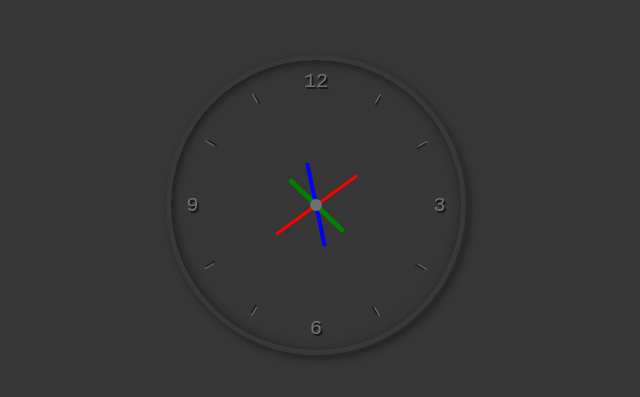
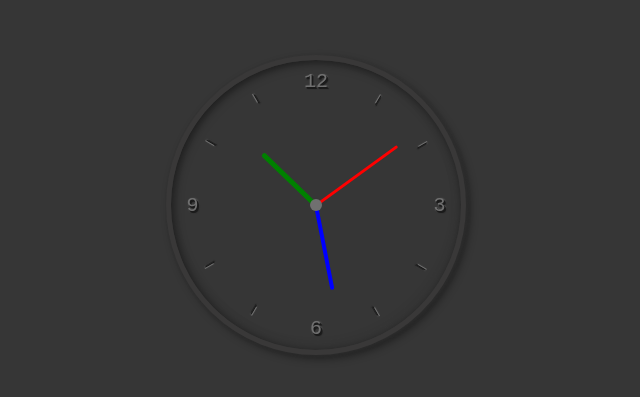
Before and after one commit to fydsa/js-analogClock, a plain HTML site: page index.html in a window 1280 px wide. Shown: the part 195-592 px from the top of the page, without its empty margins (324-964 px from the left). Drawn offline with Linux system fonts and the light colour scheme.

Commit message:
Fixed the bugs on locating the hands

```diff
--- a/index.css
+++ b/index.css
@@ -38,7 +38,7 @@ body {
   border: 5px solid #393838;
 }
 
-.clock::before {
+.clock::after {
   content: "";
   position: absolute;
   width: 12px;
@@ -132,9 +132,7 @@ body {
 
 .hand {
   position: absolute;
-  /* top: 160px; */
-  transform-origin: center;
-  /* left: 50%; */
+  transform-origin: bottom;
 }
 
 .hand-second {
@@ -142,6 +140,8 @@ body {
   height: calc(var(--clock-height) / 3);
   background-color: red;
   border-radius: 10px;
+  top: 45px;
+  z-index: 2;
 }
 
 .hand-minute {
@@ -149,6 +149,7 @@ body {
   height: calc(var(--clock-height) / 3.5);
   background-color: blue;
   border-radius: 10px;
+  top: 60px;
 }
 
 .hand-hour {
@@ -156,4 +157,5 @@ body {
   height: calc(var(--clock-height) / 4);
   background-color: green;
   border-radius: 10px;
+  top: 71px;
 }
--- a/index.js
+++ b/index.js
@@ -3,18 +3,20 @@ const hand_minute = document.querySelector(".hand-minute");
 const hand_second = document.querySelector(".hand-second");
 
 function timeHandler() {
-  const time = new Date();
+  let time = new Date();
 
-  const hour = time.getHours();
-  const minute = time.getMinutes();
-  const second = time.getSeconds();
-
-  console.log("the min??", minute, hour / 12 + minute / 60);
+  let hour = time.getHours();
+  let minute = time.getMinutes();
+  let second = time.getSeconds();
 
   hand_hour.style.transform = `rotate(${
     (hour / 12 + minute / (60 * 12)) * 360
   }deg)`;
-  hand_minute.style.transform = `rotate(${(minute / 60) * 360}deg)`;
+
+  hand_minute.style.transform = `rotate(${
+    (minute / 60 + second / (60 * 60)) * 360
+  }deg)`;
+
   hand_second.style.transform = `rotate(${(second / 60) * 360}deg)`;
 }
 
```
